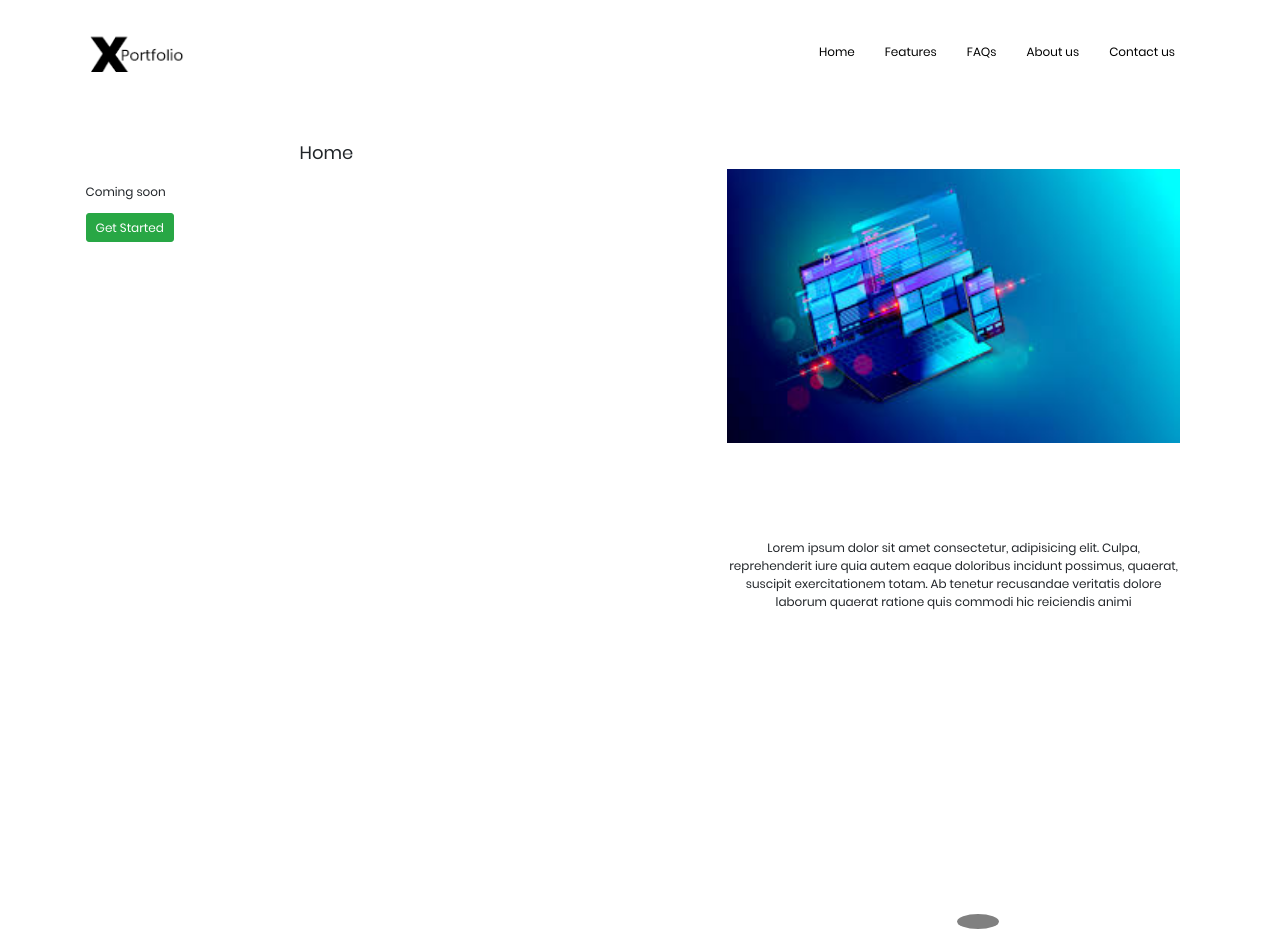
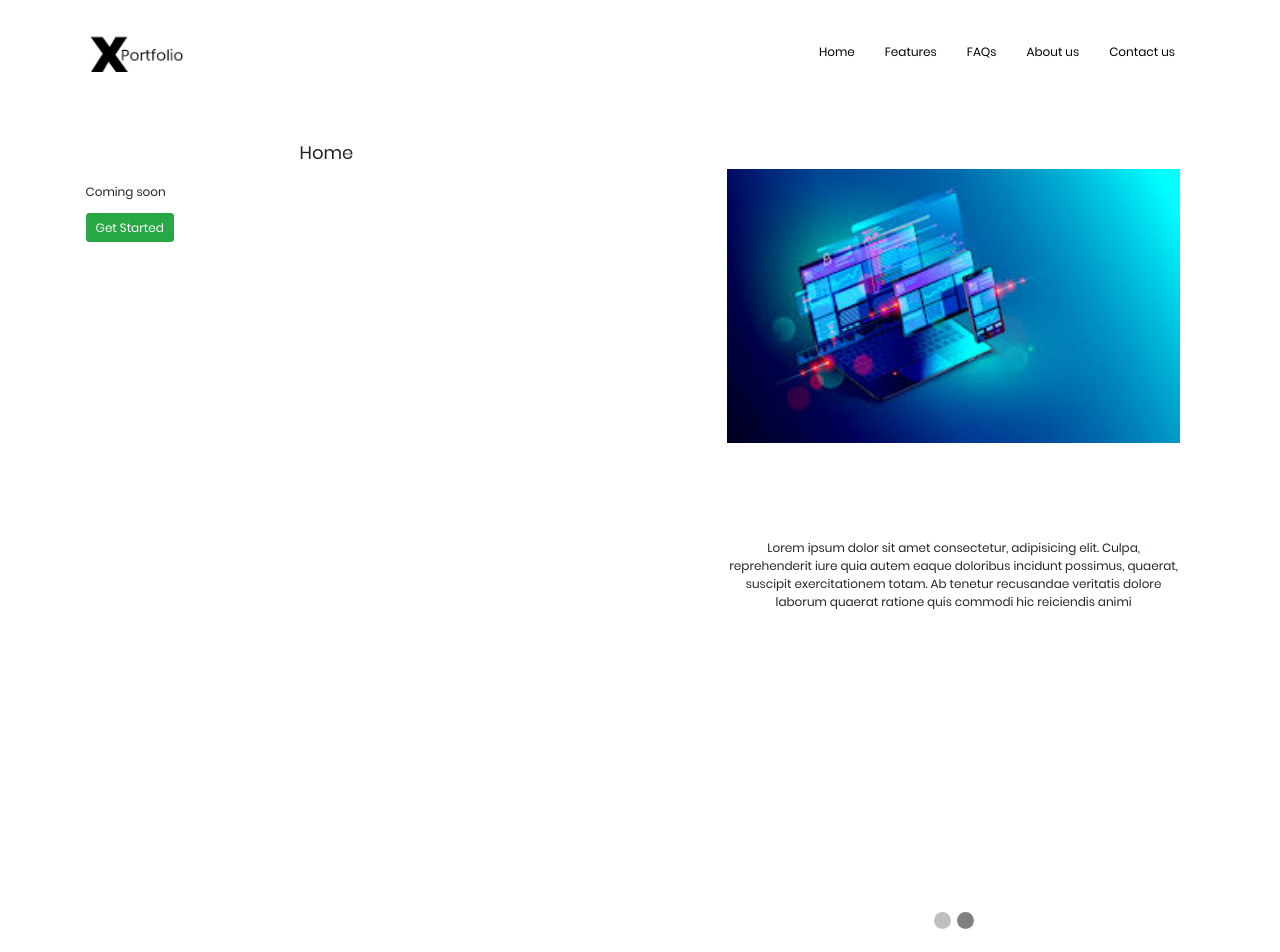
Before and after one commit to TechBuilder-360/portfolio-react, a React (Create React App) app: page / in a window 1280 px wide. Shown: the top 952 px of the page. Built offline with nearby package versions, Linux system fonts and the light colour scheme; what react-social-login would draw is missing.

Commit message:
Box shadow fixed

```diff
--- a/package.json
+++ b/package.json
@@ -22,7 +22,8 @@
     "react-scripts": "^3.4.3",
     "react-social-icons": "^4.1.0",
     "react-social-login": "^3.4.9",
-    "redux": "^4.0.5"
+    "redux": "^4.0.5",
+    "styled-components": "^5.2.1"
   },
   "scripts": {
     "start": "react-scripts start",
--- a/src/index.css
+++ b/src/index.css
@@ -14,17 +14,20 @@
   font-size: 12px;
   font-weight: 500;
 }
+.carousel > .carousel-indicators >li{
+  width: 5px;
+  height: 5px;
+  border-radius: 50%;
+  background-color: grey;
+}
+.Layout_Aside__1H6uu > .slide{
+ box-shadow: 17px 8px 16px rgba(0, 0, 0, 0.25);}
+
 
 .title {
   font-weight: 500;
   font-size: 16px;
   line-height: 25px;
-}
-.carousel-indicators .active{
-  background-color: grey;
-}
-.carousel-indicators > li{
-  border-radius: 100%
 }
 
 
```
Also changed, not shown: src/components/Carousel/carousel.js (+2 -27 lines), 1 other file (tests, documents, lock files or other folders).
